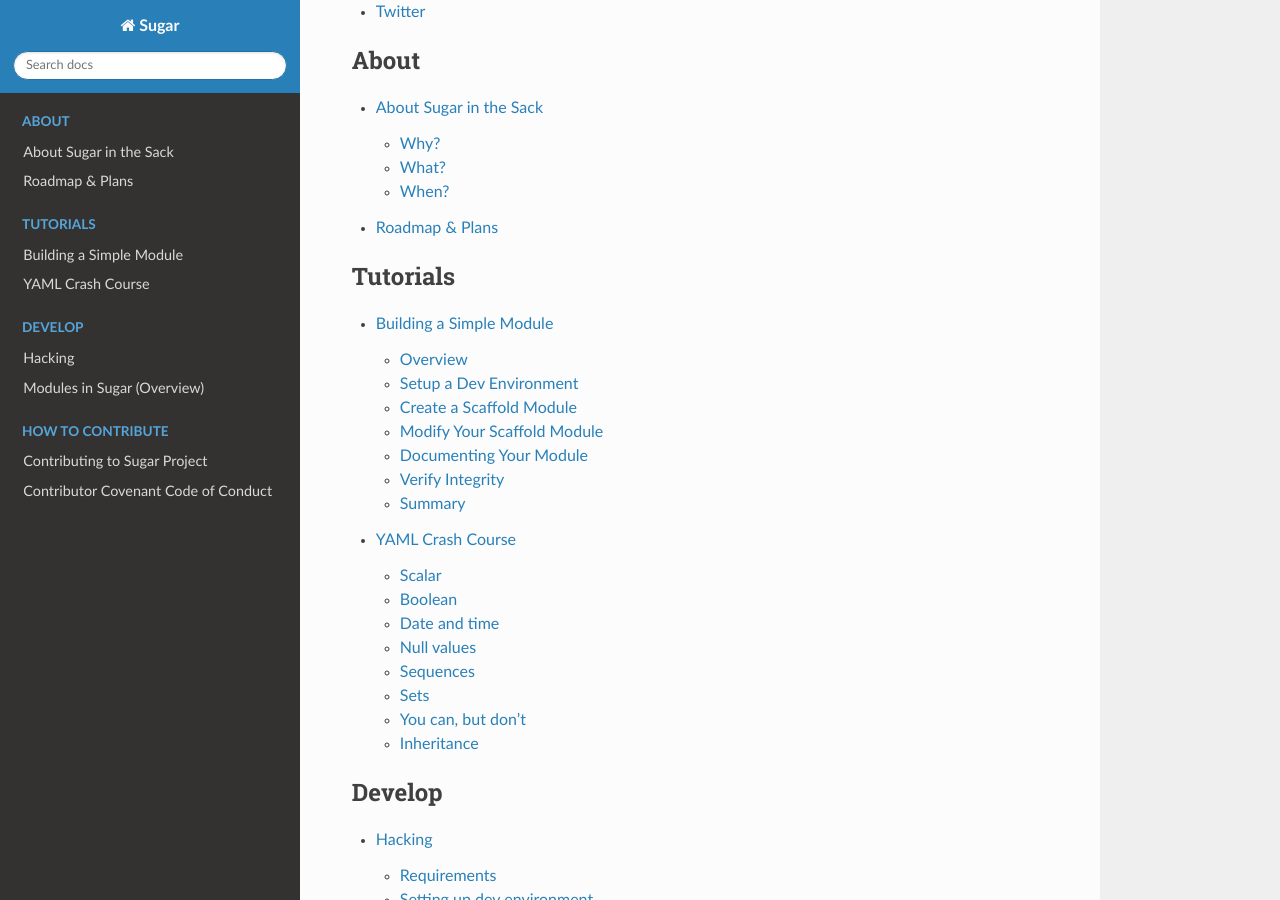
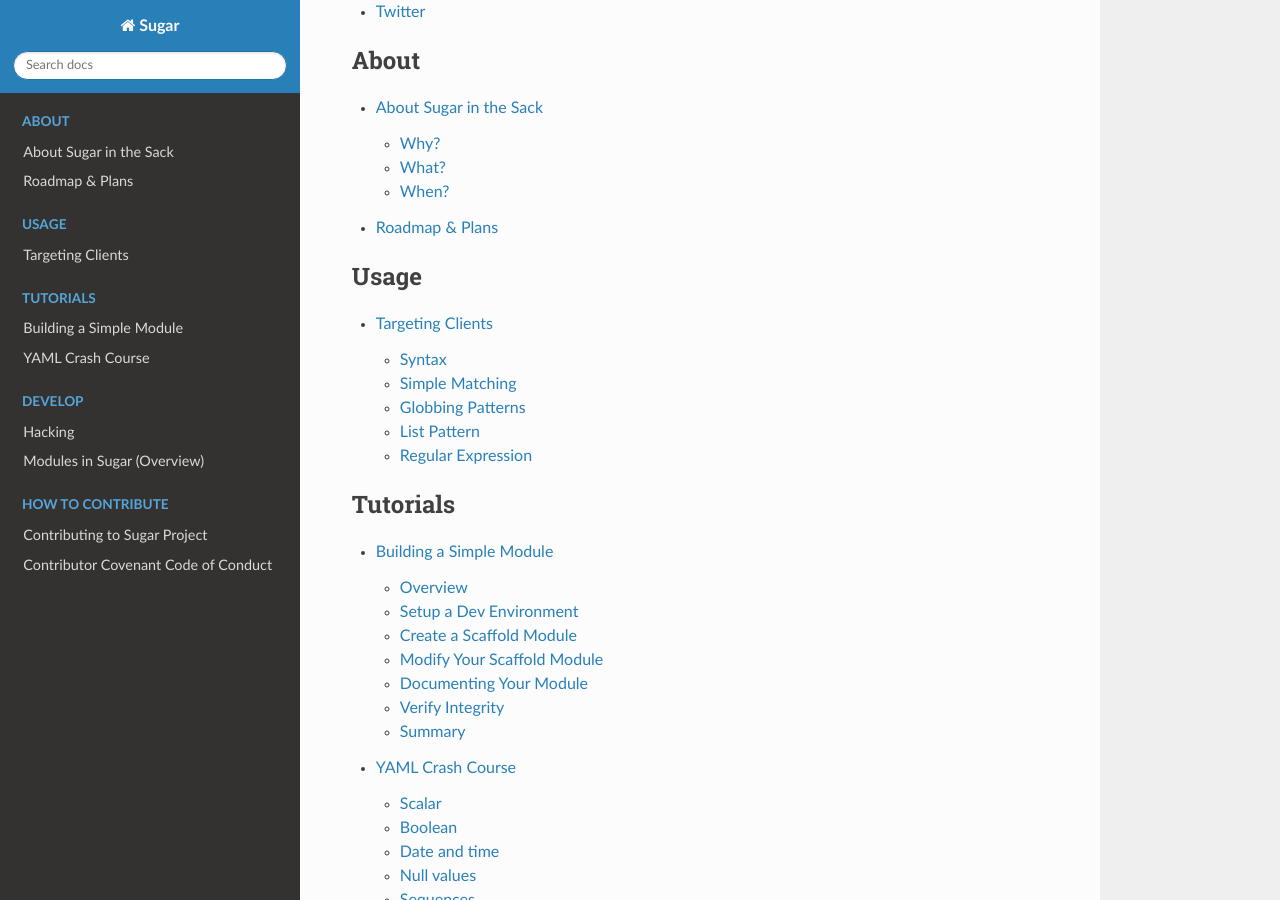
Before and after one commit to sugarsack/sugar, a Sphinx documentation site: the page built from docs/index.rst, in a window 1280 px wide and 900 px high, scrolled down 432 px. Built offline with Sphinx 7.4.7 and the Read the Docs theme 2.0.0, drawn with Linux system fonts in a browser that asks for light colours; pages that are not in the unit, such as notebooks, are missing from menus; some of the changed lines change nothing that is shown.

Commit message:
Add basic explanation how querying works

````diff
--- a/docs/index.rst
+++ b/docs/index.rst
@@ -23,6 +23,12 @@
 
    about_sugar
    roadmap
+
+.. toctree::
+   :caption: Usage
+   :maxdepth: 2
+
+   targeting_query_syntax
 
 .. toctree::
    :caption: Tutorials
--- /dev/null
+++ b/docs/targeting_query_syntax.md
@@ -0,0 +1,114 @@
+# Targeting Clients
+
+Targeting clients is specifying which client machine should run a
+command or execute a state by matching against hostnames, or any other
+system information, defined groups or combining all that.
+
+For example the following command will restart Nginx server, running
+on the machine `site.foo.com` and the command will run only exactly on
+that machine:
+
+    salt site.foo.com web.nginx.restart
+
+The simple target specifications, glob, regex, and list will cover
+many use cases, and for some will cover all use cases. There are also
+more powerful options.
+
+## Syntax
+
+Basic syntax of targeting client machines is the following:
+
+
+    [property]:[flags]:<target>
+
+Here `property` is either trait name or inherency key. If you coming
+from the Salt world, it would be grain or pillar key respectively.
+
+Flags are the following:
+
+- `r`: Indicates that the `target` is expressed as a regular expression.
+- `c`: Makes `target` case-sensitive. By default all targets are _not_
+  case sensitive.
+- `x`: Inverses the target as "everything except this".
+- `a`: Matches everything, invalidates `property` and `target` and is
+  equals to `*` (all).
+- `i`: Indicates that the `property` is a key to inherency data.
+
+## Simple Matching
+
+To match all clients, use "all" flag or globbing `*`:
+
+```bash
+sugar \* system.test.ping
+sugar '*' system.test.ping
+```
+
+Alternatively, it is much more pleasant to type `:a` or `a:` rather
+then escaping an asterisk. Any of the following is just equivalent
+to the above:
+
+```bash
+sugar :a system.test.ping
+sugar a: system.test.ping
+sugar :-a: system.test.ping
+```
+
+## Globbing Patterns
+
+Simple matching with a bit more flexibility. Let's match all the `webN`
+clients in the `example.net` domain (`web1.example.net`,
+`web2.example.net`, ... , `webN.example.net`):
+
+```bash
+sugar web?.example.net system.test.ping
+```
+
+Match the `web1` through `web5` clients:
+
+```bash
+sugar web[1-5] system.test.ping
+```
+
+Match only `web1` and `web5` clients:
+
+```bash
+sugar web[1,5] system.test.ping
+```
+
+Match the `web-x`, `web-y`, and `web-z` clients:
+
+```bash
+sugar web-[x-z] system.test.ping
+```
+
+## List Pattern
+
+List are essentially enumerated values. Each value itself can contain
+regular expression or just simple globbing, already explained
+above. For example:
+
+```bash
+sugar web1,web2,web3 system.test.ping
+```
+
+You can also be more specific:
+
+```bash
+sugar web[1-3],zoo[1-5],db[1,2] system.test.ping
+```
+
+## Regular Expression
+
+clients can be matched using regular expressions, as long as simple
+globbing is too mainstream to you. For example, match both `web1-prod`
+and `web1-devel` machines:
+
+```bash
+sugar :-r:web1-(prod|devel) system.test.ping
+```
+
+The flag `-r` (must start with the hyphen) indicates that the
+following target expression is a regular expression.
+
+``` important:: Flags must start with the hyphen. Except "a" flag.
+```
````
